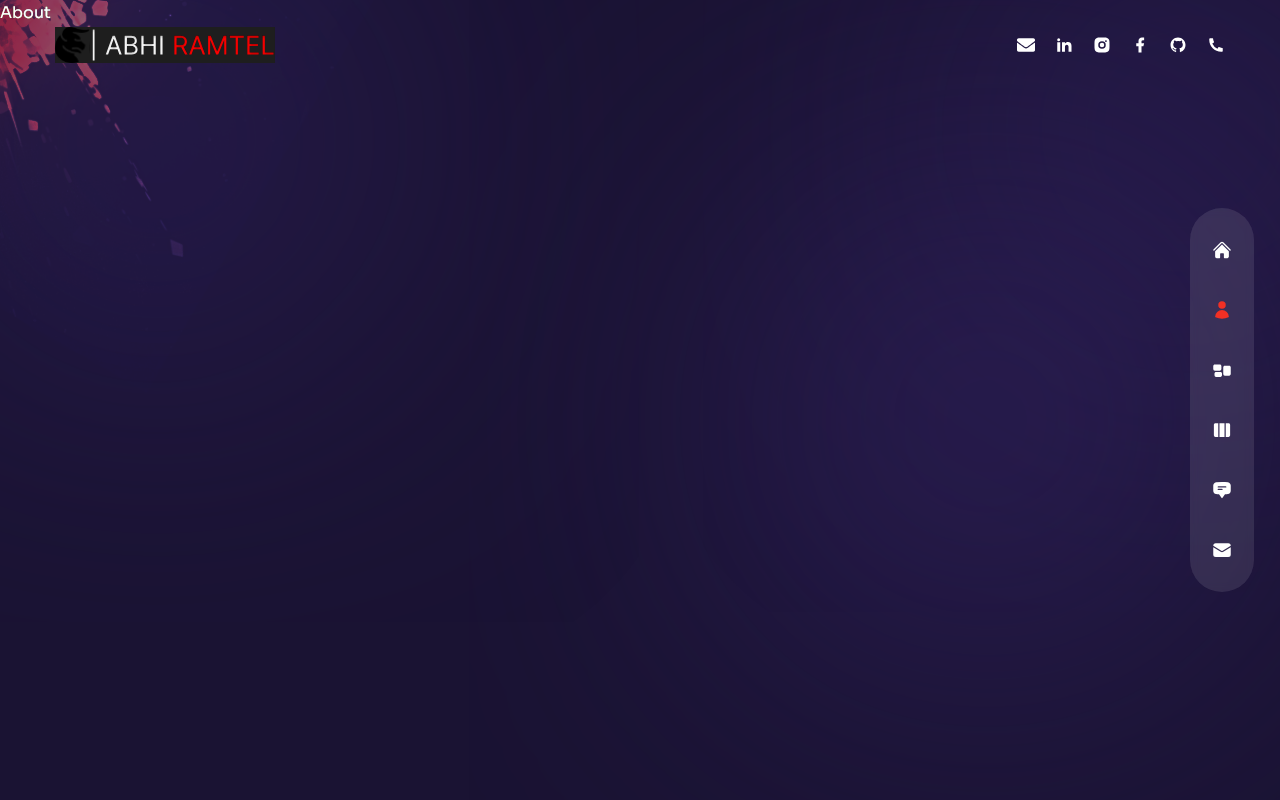
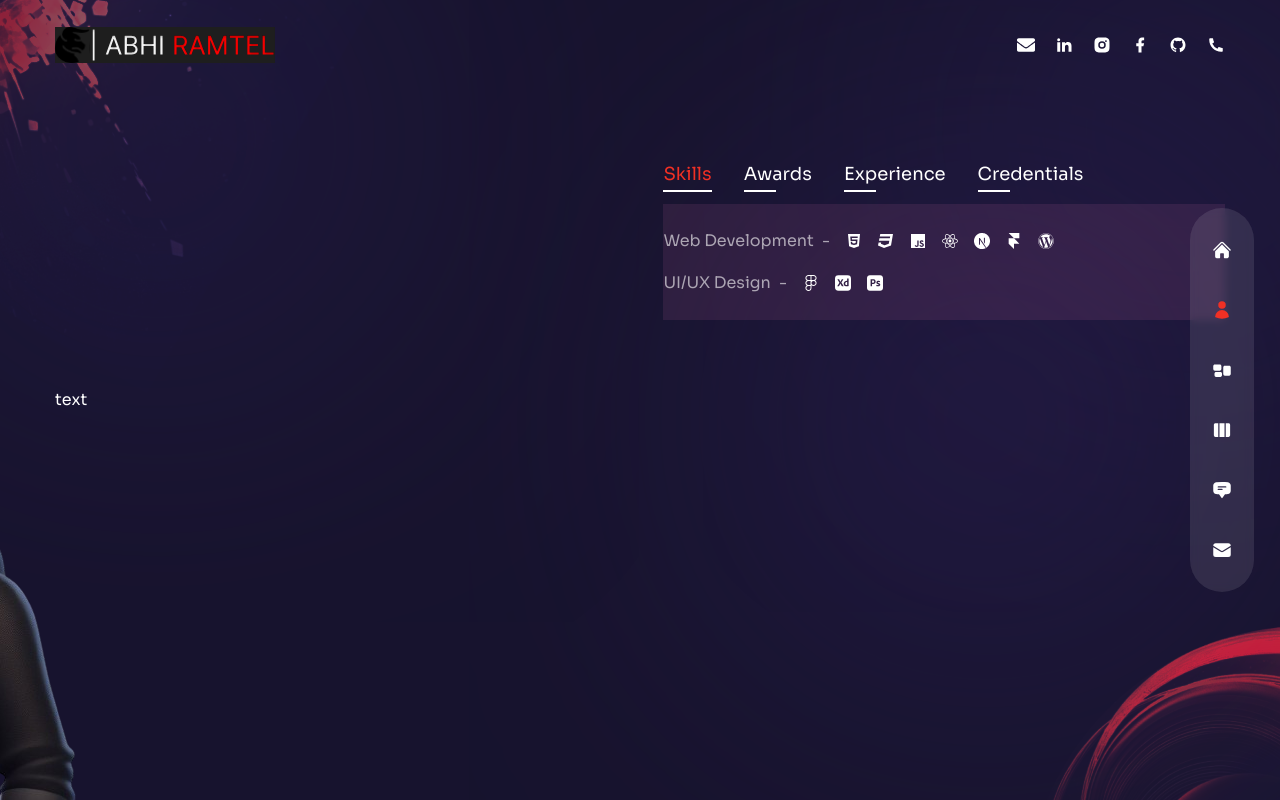
Before and after one commit to lordoftheseas/WebDev, a Next.js app: page /about in a window 1280 px wide. Built offline with nearby package versions, Linux system fonts and the light colour scheme.

Commit message:
Added about page

```diff
--- a/components/Circles.js
+++ b/components/Circles.js
@@ -1,5 +1,18 @@
+//next image
+import Image from "next/image";
+
 const Circles = () => {
-  return <div>Circles</div>;
+  return (
+    <div className="w-[200px] xl:w-[300px] absolute -right-16 -bottom-2 mix-blend-color-dodge animate-pulse duration-75 z-10">
+      <Image
+        src={"/circles.png"}
+        width={260}
+        height={200}
+        className="w-full h-full"
+        alt=""
+      />
+    </div>
+  );
 };
 
 export default Circles;
--- a/pages/about/index.js
+++ b/pages/about/index.js
@@ -1,3 +1,5 @@
+import React, { useState } from "react";
+
 // icons
 import {
   FaHtml5,
@@ -87,8 +89,74 @@
   },
 ];
 
+//components
+import Avatar from "../../components/Avatar";
+import Circles from "../../components/Circles";
+
+//framer motion
+import { motion } from "framer-motion";
+import { fadeIn } from "../../variants";
+
 const About = () => {
-  return <div>About</div>;
+  const [index, setIndex] = useState(0);
+  console.log(index);
+  return (
+    <div className="h-full bg-primary/30 py-32 text-center xl:text-left">
+      <Circles />
+      {/* avatar img */}
+      <motion.div
+        variants={fadeIn("right, 0.2")}
+        initial="hidden"
+        animate="show"
+        exit="hidden"
+        className="hidden xl:flex absolute bottom-0 -left-[370px]"
+      >
+        <Avatar />
+      </motion.div>
+      <div className="container mx-auto h-full flex flex-col items-center xl:flex-row gap-x-6">
+        <div className="flex-1 flex flex-col justify-center">text</div>
+        <div className="flex flex-col w-full xl:max-w-[48%] h-[480px]">
+          <div className="flex gap-x-4 xl:gap-x-8 mx-auto xl:mx-0 mb-4">
+            {aboutData.map((item, itemIndex) => {
+              return (
+                <div
+                  key={itemIndex}
+                  className={`${
+                    index === itemIndex &&
+                    "text-accent after:w-[100%] after:bg-accent after:transition-all after:duration-300"
+                  } cursor-pointer capitalize xl:text-lg relative after:w-8 after:h-[2px] after:bg-white after:absolute after:-bottom-1 after:left-0`}
+                  onClick={() => setIndex(itemIndex)}
+                >
+                  {item.title}
+                </div>
+              );
+            })}
+          </div>
+          <div className="bg-pink-400/10 py-2 xl:py-6 flex flex-col gap-y-2 xl:gap-y-4 items-center xl:items-start">
+            {aboutData[index].info.map((item, itemIndex) => {
+              return (
+                <div
+                  key={itemIndex}
+                  className="flex-1 flex flex-col md:flex-row max-w-max gap-x-2 items-center text-white/60"
+                >
+                  {/* title */}
+                  <div>{item.title}</div>
+                  <div className="hidden md:flex">-</div>
+                  <div>{item.stage}</div>
+                  <div className="flex gap-x-4">
+                    {/* icons */}
+                    {item.icons?.map((icon, itemIndex) => {
+                      return <div className="text-2x text-white">{icon}</div>;
+                    })}
+                  </div>
+                </div>
+              );
+            })}
+          </div>
+        </div>
+      </div>
+    </div>
+  );
 };
 
 export default About;
```
